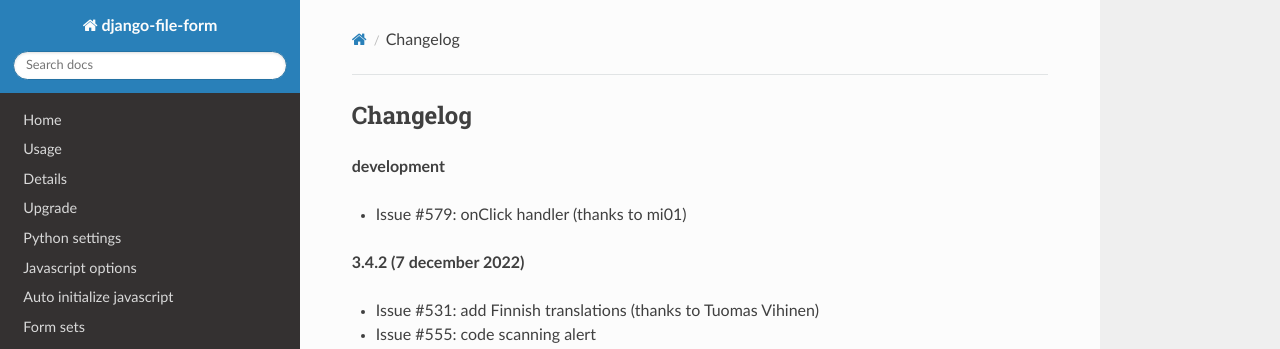
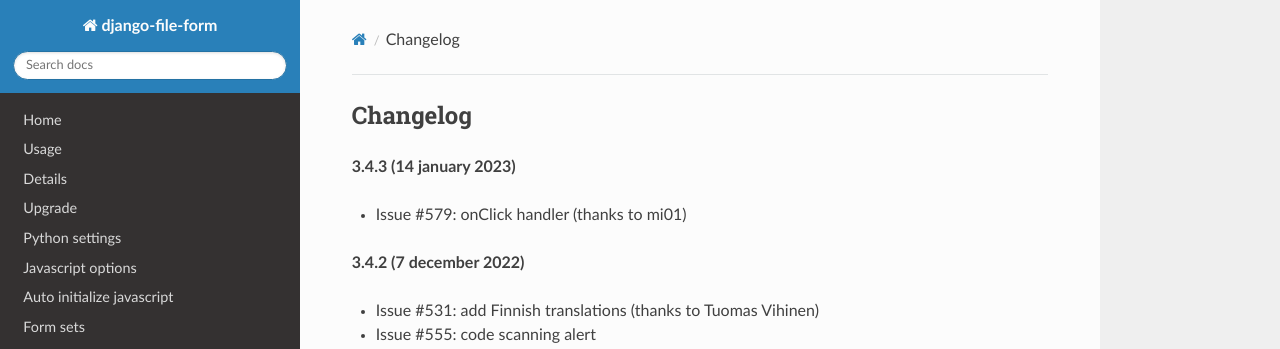
Before and after one commit to mbraak/django-file-form, an MkDocs documentation site: the page built from docs/changelog.md, in a window 1280 px wide and 900 px high. Shown: the top 349 px of the window. Built offline with MkDocs 1.6.1, drawn with Linux system fonts in a browser that asks for light colours; nearby versions of some CDN libraries.

Commit message:
Version 3.4.3

```diff
--- a/docs/changelog.md
+++ b/docs/changelog.md
@@ -1,6 +1,6 @@
 ## Changelog
 
-**development**
+**3.4.3 (14 january 2023)**
 
 - Issue #579: onClick handler (thanks to mi01)
 
--- a/setup.py
+++ b/setup.py
@@ -7,7 +7,7 @@
 with open(path.join(this_directory, "README.md"), encoding="utf-8") as f:
     long_description = f.read()
 
-version = "3.4.2"
+version = "3.4.3"
 
 setup(
     name="django-file-form",
```
